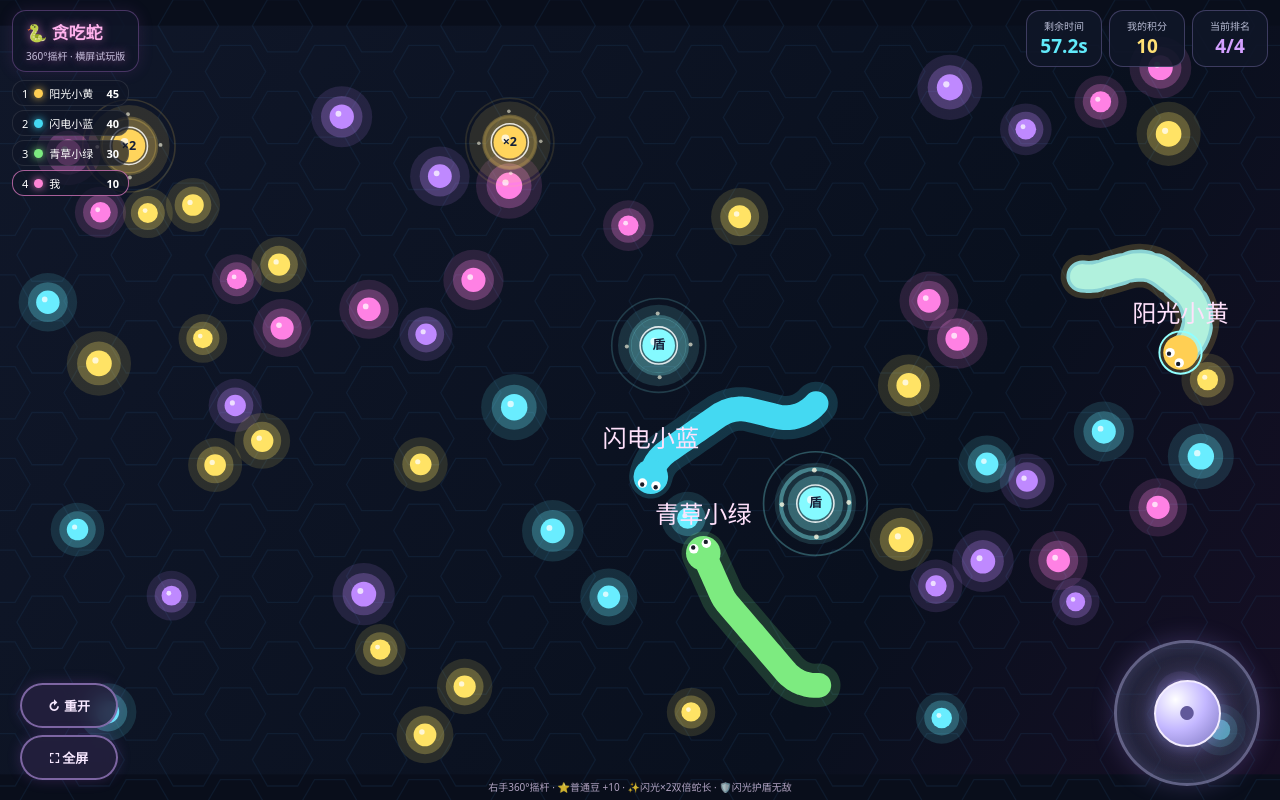
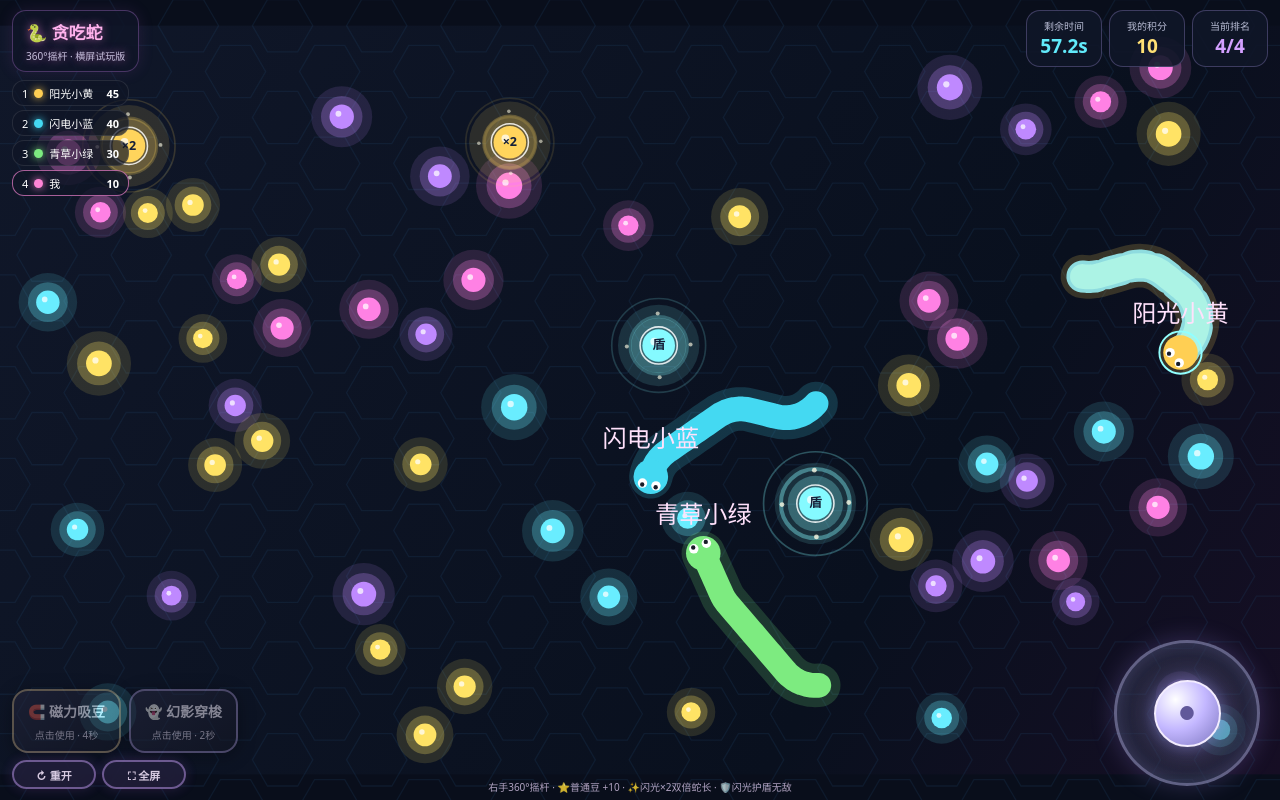
Before and after one commit to rena9711/party-clash, a website: page public/snake-demo.html in a window 1280 px wide. Both pictures are taken after a click on the button "▶ 开始试玩". Drawn offline with Linux system fonts and the light colour scheme.

Commit message:
Add usable magnet and ghost skill cards to independent landscape Snake trial

```diff
--- a/public/snake-demo.html
+++ b/public/snake-demo.html
@@ -23,10 +23,26 @@
 .power-tag.length{color:#ffe48b;border-color:#ffe48b95}
 .power-tag.invincible{color:#8bf8ff;border-color:#8bf8ff95}
 @media(max-height:440px){.power-status{top:48px;font-size:10px}.power-status .power-tag{padding:3px 8px}}
+
+/* Snake skill cards: left thumb, separate from right-side 360 degree joystick. */
+#right{bottom:max(11px,env(safe-area-inset-bottom));left:max(12px,env(safe-area-inset-left));align-items:flex-start;gap:7px}
+.skill-buttons{display:flex;gap:8px;align-items:stretch}
+.skill-btn{min-width:109px;min-height:64px;padding:9px 10px;border-radius:16px;border:2px solid #8c7cb8b5;background:linear-gradient(145deg,#27274bfa,#121729ed);color:#f5ecff;text-align:center;box-shadow:0 3px 18px #0009;touch-action:manipulation}
+.skill-btn span{display:block;font-size:14px;font-weight:850;white-space:nowrap}
+.skill-btn small{display:block;font-size:10px;color:#d8cce8;margin-top:6px;white-space:nowrap}
+.skill-btn.magnet{border-color:#f4c471a8}.skill-btn.ghost{border-color:#bb9dffac}
+.skill-btn.active{box-shadow:0 0 21px #bda2fa9c;border-color:#fff}
+.skill-btn:disabled{opacity:.52;filter:saturate(.65);cursor:default}
+.skill-btn:not(:disabled):active{transform:scale(.96);background:#584278}
+.utility-buttons{display:flex;gap:6px}
+#right .round-btn{height:29px;min-width:84px;padding:4px 8px;font-size:11px;opacity:.87}
+.power-tag.ghost{color:#e3b1ff;border-color:#dba6ff9c}.power-tag.magnet{color:#ffe099;border-color:#ffe0999c}
+@media(max-height:440px){#right{bottom:max(6px,env(safe-area-inset-bottom));gap:4px}.skill-buttons{gap:5px}.skill-btn{min-width:96px;min-height:49px;padding:6px;border-radius:11px}.skill-btn span{font-size:12px}.skill-btn small{font-size:9px;margin-top:3px}#right .round-btn{height:25px;min-width:78px;font-size:10px}}
+@media(max-width:690px){.skill-btn{min-width:96px}.skill-btn span{font-size:12px}}
 </style></head><body><main id="game"><canvas id="board" aria-label="贪吃蛇游戏区域"></canvas>
 <div id="hud"><div class="title">🐍 <b>贪吃蛇</b><small>360°摇杆 · 横屏试玩版</small></div><div class="stats"><div class="stat"><small>剩余时间</small><strong id="time">60.0s</strong></div><div class="stat"><small>我的积分</small><strong id="score">0</strong></div><div class="stat"><small>当前排名</small><strong id="rank">1/4</strong></div></div></div>
-<div id="leader"></div><div id="power-status" class="power-status" aria-live="polite"></div><div id="stick" aria-label="360度虚拟摇杆"><span class="stick-cross">✧</span><span id="knob" class="knob">●</span></div><div id="right"><button id="reset" class="round-btn">↻ 重开</button><button id="go-full" class="round-btn">⛶ 全屏</button></div><div id="hint">右手360°摇杆 · ⭐普通豆 +10 · ✨闪光×2双倍蛇长 · 🛡️闪光护盾无敌</div>
-<div id="overlay"><div class="modal" id="modal"><div class="mascot">🐍✨</div><h1>贪吃蛇 · 横屏对战</h1><p>右手拖动 <b>360° 摇杆</b>，蛇会平滑转弯，不再局限上下左右。速度稍微加快10%，吃金色「×2」豆可获得3秒双倍蛇长，吃蓝色「盾」豆可获得3秒无敌。碰撞后2秒重生，60秒同地图挑战3条电脑蛇。</p><button class="action" id="start">▶ 开始试玩</button><small>独立测试版 · 暂不加入正式大厅</small></div></div>
+<div id="leader"></div><div id="power-status" class="power-status" aria-live="polite"></div><div id="stick" aria-label="360度虚拟摇杆"><span class="stick-cross">✧</span><span id="knob" class="knob">●</span></div><div id="right"><div class="skill-buttons" aria-label="技能卡"><button type="button" id="skill-magnet" class="skill-btn magnet"><span>🧲 磁力吸豆</span><small id="magnet-label">点击使用 · 4秒</small></button><button type="button" id="skill-ghost" class="skill-btn ghost"><span>👻 幻影穿梭</span><small id="ghost-label">点击使用 · 2秒</small></button></div><div class="utility-buttons"><button id="reset" class="round-btn">↻ 重开</button><button id="go-full" class="round-btn">⛶ 全屏</button></div></div><div id="hint">右手360°摇杆 · ⭐普通豆 +10 · ✨闪光×2双倍蛇长 · 🛡️闪光护盾无敌</div>
+<div id="overlay"><div class="modal" id="modal"><div class="mascot">🐍✨</div><h1>贪吃蛇 · 横屏对战</h1><p>右手拖动 <b>360° 摇杆</b>，蛇会平滑转弯，不再局限上下左右。速度稍微加快10%，吃金色「×2」豆可获得3秒双倍蛇长，吃蓝色「盾」豆可获得3秒无敌。碰撞后2秒重生，60秒同地图挑战3条电脑蛇。左下角可以使用「磁力吸豆」和「幻影穿梭」技能卡。</p><button class="action" id="start">▶ 开始试玩</button><small>独立测试版 · 暂不加入正式大厅</small></div></div>
 <div id="full-help" class="full-help" role="dialog" aria-label="沉浸全屏提示" hidden><div class="full-help-card"><b>📱 iPhone 沉浸全屏</b><p>当前 Safari 不支持网页直接隐藏顶部地址栏和标签栏。你可以点击 Safari 的「分享」→「添加到主屏幕」，再从主屏幕图标打开试玩版，就能用接近 App 的独立窗口显示。</p><button id="close-help" class="round-btn">知道了</button></div></div><div id="rotate"><div><div class="rotate-icon">📱↻</div><div class="rotate-title">请横向握住手机</div><div class="rotate-desc">这个版本为横屏设计<br>转动手机并关闭竖屏锁定即可试玩</div><button id="fullscreen" class="action">尝试全屏横屏</button></div></div>
 </main>
 <script>
@@ -36,14 +52,34 @@ const $=id=>document.getElementById(id),cv=$('board'),ctx=cv.getContext('2d'),W=
 const colors=['#ff85d6','#44d9f2','#ffcf53','#7deb80'],names=['我','闪电小蓝','阳光小黄','青草小绿'];
 const rand=(a,b)=>a+Math.random()*(b-a),dist=(a,b)=>Math.hypot(a.x-b.x,a.y-b.y),wrap=a=>Math.atan2(Math.sin(a),Math.cos(a));
 let snakes=[],foods=[],elapsed=0,playing=false,last=0,raf=0,desired=null,joyPointer=null;
-const stepSpeed=10.56,turnRate=3.25,collisionRadius=.85;
-function snake(i){return {id:i,name:names[i],color:colors[i],angle:rand(-Math.PI,Math.PI),target:rand(-Math.PI,Math.PI),head:{x:rand(19,W-19),y:rand(13,H-13)},trail:[],score:0,eaten:0,deaths:0,respawn:0,shield:1.15,acc:0,lengthBoostUntil:0,invincibleUntil:0}}
-function spawn(s){for(let j=0;j<80;j++){const head={x:rand(13,W-13),y:rand(10,H-10)};if(snakes.some(p=>p!==s&&p.trail.some((q,i)=>i%5===0&&dist(q,head)<4)))continue;s.head=head;s.angle=rand(-Math.PI,Math.PI);s.target=s.angle;s.trail=[];for(let n=0;n<32;n++)s.trail.push({x:head.x-Math.cos(s.angle)*n*.40,y:head.y-Math.sin(s.angle)*n*.40});s.respawn=0;s.shield=elapsed+1.3;s.lengthBoostUntil=0;s.invincibleUntil=0;return} s.respawn=elapsed+.5}
+const stepSpeed=10.56,turnRate=3.25,collisionRadius=.85,SKILL_COOLDOWN=12,SKILL_MAGNET_TIME=4,SKILL_GHOST_TIME=2,SKILL_MAGNET_RADIUS=11;
+function snake(i){return {id:i,name:names[i],color:colors[i],angle:rand(-Math.PI,Math.PI),target:rand(-Math.PI,Math.PI),head:{x:rand(19,W-19),y:rand(13,H-13)},trail:[],score:0,eaten:0,deaths:0,respawn:0,shield:1.15,acc:0,lengthBoostUntil:0,invincibleUntil:0,magnetUntil:0,ghostUntil:0,magnetReadyAt:0,ghostReadyAt:0}}
+function spawn(s){for(let j=0;j<80;j++){const head={x:rand(13,W-13),y:rand(10,H-10)};if(snakes.some(p=>p!==s&&p.trail.some((q,i)=>i%5===0&&dist(q,head)<4)))continue;s.head=head;s.angle=rand(-Math.PI,Math.PI);s.target=s.angle;s.trail=[];for(let n=0;n<32;n++)s.trail.push({x:head.x-Math.cos(s.angle)*n*.40,y:head.y-Math.sin(s.angle)*n*.40});s.respawn=0;s.shield=elapsed+1.3;s.lengthBoostUntil=0;s.invincibleUntil=0;s.magnetUntil=0;s.ghostUntil=0;return} s.respawn=elapsed+.5}
 function food(type='normal'){for(let t=0;t<120;t++){const f={x:rand(3,W-3),y:rand(3,H-3),r:type==='normal'?rand(.78,1.10):1.35,type,color:type==='length'?'#ffd45c':type==='invincible'?'#85faff':['#ffe365','#69edff','#ff81e4','#bf89ff'][Math.floor(rand(0,4))]};if(snakes.some(s=>s.trail.some((p,i)=>i%5===0&&dist(p,f)<2.1))||foods.some(p=>dist(p,f)<3.4))continue;foods.push(f);return}}
 function reset(){cancelAnimationFrame(raf);elapsed=0;snakes=colors.map((_,i)=>snake(i));snakes.forEach(spawn);foods=[];for(let i=0;i<56;i++)food();for(let i=0;i<2;i++){food('length');food('invincible')}playing=true;last=performance.now();$('overlay').classList.add('hide');draw();raf=requestAnimationFrame(frame)}
-function kill(s){s.trail=[];s.respawn=elapsed+2;s.deaths++;s.score=Math.max(0,s.score-10);s.lengthBoostUntil=0;s.invincibleUntil=0;if(s.id===0&&navigator.vibrate)navigator.vibrate(45)}
+function kill(s){s.trail=[];s.respawn=elapsed+2;s.deaths++;s.score=Math.max(0,s.score-10);s.lengthBoostUntil=0;s.invincibleUntil=0;s.magnetUntil=0;s.ghostUntil=0;if(s.id===0&&navigator.vibrate)navigator.vibrate(45)}
 function extendSnake(s){const wanted=(32+s.eaten*3)*2;if(s.trail.length>=wanted)return;const tail=s.trail[s.trail.length-1],before=s.trail[s.trail.length-2]||{x:tail.x+Math.cos(s.angle)*.38,y:tail.y+Math.sin(s.angle)*.38};const dx=tail.x-before.x,dy=tail.y-before.y;while(s.trail.length<wanted){const last=s.trail[s.trail.length-1];s.trail.push({x:last.x+dx,y:last.y+dy})}}
 
+function useSkill(type){
+ const s=snakes[0];if(!playing||!s||!s.trail.length)return;
+ const until=type==='magnet'?'magnetUntil':'ghostUntil',ready=type==='magnet'?'magnetReadyAt':'ghostReadyAt';
+ if(elapsed<s[ready])return;
+ s[until]=elapsed+(type==='magnet'?SKILL_MAGNET_TIME:SKILL_GHOST_TIME);
+ s[ready]=elapsed+SKILL_COOLDOWN;
+ if(navigator.vibrate)navigator.vibrate(25);
+}
+function skillUI(){
+ const s=snakes[0];for(const [kind,btnId,labelId,activeKey,readyKey] of [
+ ['magnet','skill-magnet','magnet-label','magnetUntil','magnetReadyAt'],
+ ['ghost','skill-ghost','ghost-label','ghostUntil','ghostReadyAt']]){
+ const btn=$(btnId),label=$(labelId);if(!btn||!label)continue;
+ const active=s&&playing&&s.trail.length&&elapsed<s[activeKey];
+ const cooldown=s&&playing?Math.max(0,s[readyKey]-elapsed):0;
+ btn.disabled=!playing||!s||!s.trail.length||cooldown>0;
+ btn.classList.toggle('active',Boolean(active));
+ label.textContent=active?'生效中 '+(s[activeKey]-elapsed).toFixed(1)+'s':cooldown>0?'冷却 '+cooldown.toFixed(1)+'s':kind==='magnet'?'点击使用 · 4秒':'点击使用 · 2秒';
+ }
+}
 function tick(dt){elapsed+=dt;
 for(const s of snakes){if(!s.trail.length){if(s.respawn>0&&elapsed>=s.respawn)spawn(s);continue}
 if(s.id===0){if(desired!==null)s.target=desired}else{
@@ -57,10 +93,14 @@ const difference=wrap(s.target-s.angle),maxTurn=turnRate*dt;s.angle+=Math.max(-m
 const nx=s.head.x+Math.cos(s.angle)*stepSpeed*dt,ny=s.head.y+Math.sin(s.angle)*stepSpeed*dt;
 if(nx<1.2||nx>W-1.2||ny<1.2||ny>H-1.2){if(elapsed>=s.shield&&elapsed>=s.invincibleUntil){kill(s);continue}else{s.target=Math.atan2(H/2-s.head.y,W/2-s.head.x);continue}}
 const next={x:nx,y:ny};
-let crashed=false,killer=null;if(elapsed>=s.shield&&elapsed>=s.invincibleUntil){for(const other of snakes){if(!other.trail.length)continue;const start=other===s?24:10;for(let k=start;k<other.trail.length;k+=3){if(dist(next,other.trail[k])<collisionRadius*1.5){crashed=true;killer=other;break}}if(crashed)break}}
+// Ghost mode ignores other snake bodies and cannot be killed by another snake's body.
+// Wall collisions and the snake's own tail still apply.
+let crashed=false,killer=null;if(elapsed>=s.shield&&elapsed>=s.invincibleUntil){for(const other of snakes){if(!other.trail.length)continue;if(other!==s&&(elapsed<s.ghostUntil||elapsed<other.ghostUntil))continue;const start=other===s?24:10;for(let k=start;k<other.trail.length;k+=3){if(dist(next,other.trail[k])<collisionRadius*1.5){crashed=true;killer=other;break}}if(crashed)break}}
 if(crashed){kill(s);if(killer&&killer!==s)killer.score+=20;continue}
 s.head=next;s.acc+=stepSpeed*dt;while(s.acc>.38){s.acc-=.38;const first=s.trail[0]||next;s.trail.unshift({x:first.x+Math.cos(s.angle)*.38,y:first.y+Math.sin(s.angle)*.38})}
 s.trail[0]={x:next.x,y:next.y};const baseLength=32+s.eaten*3,maxLength=baseLength*(elapsed<s.lengthBoostUntil?2:1);while(s.trail.length>maxLength)s.trail.pop();
+// Magnet attracts food into the head during the next four seconds.
+if(elapsed<s.magnetUntil){for(const f of foods){const d=dist(f,next);if(d<SKILL_MAGNET_RADIUS&&d>.01){const pull=Math.min(d,22*dt*(1.2+(SKILL_MAGNET_RADIUS-d)/SKILL_MAGNET_RADIUS));f.x+=(next.x-f.x)/d*pull;f.y+=(next.y-f.y)/d*pull}}}
 for(let i=foods.length-1;i>=0;i--){const f=foods[i];if(dist(next,f)<(f.type==='normal'?1.9:2.5)){foods.splice(i,1);
 if(f.type==='length'){s.lengthBoostUntil=elapsed+3;extendSnake(s);s.score+=15;}
 else if(f.type==='invincible'){s.invincibleUntil=elapsed+3;s.score+=15;}
@@ -98,13 +138,13 @@ ctx.restore()}
 for(const s of snakes){if(!s.trail.length)continue;ctx.save();ctx.lineCap='round';ctx.lineJoin='round';ctx.strokeStyle=s.color;
 ctx.globalAlpha=.18;ctx.lineWidth=3.6;ctx.beginPath();for(let i=s.trail.length-1;i>=0;i--){const p=s.trail[i];if(i===s.trail.length-1)ctx.moveTo(p.x,p.y);else ctx.lineTo(p.x,p.y)}ctx.stroke();
 ctx.globalAlpha=1;ctx.lineWidth=2.05;ctx.stroke();
-if(elapsed<s.invincibleUntil){ctx.save();ctx.strokeStyle='#9efaff';ctx.globalAlpha=.8;ctx.lineWidth=2.65;ctx.setLineDash([1.2,.9]);ctx.stroke();ctx.restore()}
+if(elapsed<s.invincibleUntil||elapsed<s.ghostUntil){ctx.save();ctx.strokeStyle=elapsed<s.ghostUntil?'#e3b1ff':'#9efaff';ctx.globalAlpha=.85;ctx.lineWidth=2.65;ctx.setLineDash([1.2,.9]);ctx.stroke();ctx.restore()}
 ctx.fillStyle=s.color;ctx.beginPath();ctx.arc(s.head.x,s.head.y,1.43,0,Math.PI*2);ctx.fill();
 const dx=Math.cos(s.angle),dy=Math.sin(s.angle),sx=-dy,sy=dx;for(const k of [-1,1]){const ex=s.head.x+dx*.65+sx*k*.57,ey=s.head.y+dy*.65+sy*k*.57;ctx.fillStyle='#fff';ctx.beginPath();ctx.arc(ex,ey,.39,0,Math.PI*2);ctx.fill();ctx.fillStyle='#181c28';ctx.beginPath();ctx.arc(ex+dx*.12,ey+dy*.12,.18,0,Math.PI*2);ctx.fill()}
-if(elapsed<s.shield||elapsed<s.invincibleUntil){ctx.strokeStyle=elapsed<s.invincibleUntil?'#91ffff':'#fff9';ctx.lineWidth=.16;ctx.beginPath();ctx.arc(s.head.x,s.head.y,1.75,0,Math.PI*2);ctx.stroke()}
-ctx.font='2.0px system-ui';ctx.textAlign='center';ctx.fillStyle='#ffe1fb';ctx.fillText(s.name,s.head.x,s.head.y-2.5);ctx.restore()}
+if(elapsed<s.shield||elapsed<s.invincibleUntil||elapsed<s.ghostUntil){ctx.strokeStyle=elapsed<s.ghostUntil?'#e3b1ff':elapsed<s.invincibleUntil?'#91ffff':'#fff9';ctx.lineWidth=.16;ctx.beginPath();ctx.arc(s.head.x,s.head.y,1.75,0,Math.PI*2);ctx.stroke()}
+ctx.font='2.0px system-ui';ctx.textAlign='center';ctx.fillStyle='#ffe1fb';ctx.fillText(s.name,s.head.x,s.head.y-2.5);if(elapsed<s.magnetUntil){ctx.save();ctx.strokeStyle='#f8d16d';ctx.lineWidth=.1;ctx.globalAlpha=.35;ctx.beginPath();ctx.arc(s.head.x,s.head.y,SKILL_MAGNET_RADIUS,0,Math.PI*2);ctx.stroke();ctx.restore()}ctx.restore()}
 $('time').textContent=Math.max(0,DURATION-elapsed).toFixed(1)+'s';$('score').textContent=snakes[0]?.score||0;
-const me=snakes[0];$('power-status').innerHTML=(me&&elapsed<me.lengthBoostUntil?'<span class="power-tag length">✨ 双倍蛇长 '+(me.lengthBoostUntil-elapsed).toFixed(1)+'s</span>':'')+(me&&elapsed<me.invincibleUntil?'<span class="power-tag invincible">🛡️ 无敌 '+(me.invincibleUntil-elapsed).toFixed(1)+'s</span>':'');
+const me=snakes[0];$('power-status').innerHTML=(me&&elapsed<me.lengthBoostUntil?'<span class="power-tag length">✨ 双倍蛇长 '+(me.lengthBoostUntil-elapsed).toFixed(1)+'s</span>':'')+(me&&elapsed<me.invincibleUntil?'<span class="power-tag invincible">🛡️ 无敌 '+(me.invincibleUntil-elapsed).toFixed(1)+'s</span>':'')+(me&&elapsed<me.ghostUntil?'<span class="power-tag ghost">👻 幻影 '+(me.ghostUntil-elapsed).toFixed(1)+'s</span>':'')+(me&&elapsed<me.magnetUntil?'<span class="power-tag magnet">🧲 磁力 '+(me.magnetUntil-elapsed).toFixed(1)+'s</span>':'');skillUI();
 const ranked=[...snakes].sort((a,b)=>b.score-a.score||a.deaths-b.deaths);$('rank').textContent=(ranked.indexOf(snakes[0])+1)+'/4';
 $('leader').innerHTML=ranked.map((s,i)=>'<div class="leader-row '+(s.id===0?'me':'')+'"><span>'+(i+1)+'</span><i class="swatch" style="background:'+s.color+';color:'+s.color+'"></i><span>'+s.name+'</span><span>'+s.score+'</span></div>').join('');
 }
@@ -124,6 +164,7 @@ async function enterFullscreen(){
 }
 $('start').onclick=reset;$('reset').onclick=reset;
 $('go-full').onclick=enterFullscreen;
+$('skill-magnet').onclick=()=>useSkill('magnet');$('skill-ghost').onclick=()=>useSkill('ghost');
 $('fullscreen').onclick=enterFullscreen;
 $('close-help').onclick=()=>{$('full-help').hidden=true};
 document.addEventListener('fullscreenchange',()=>{$('go-full').textContent=document.fullscreenElement?'⤡ 退出全屏':'⛶ 全屏'});
```
